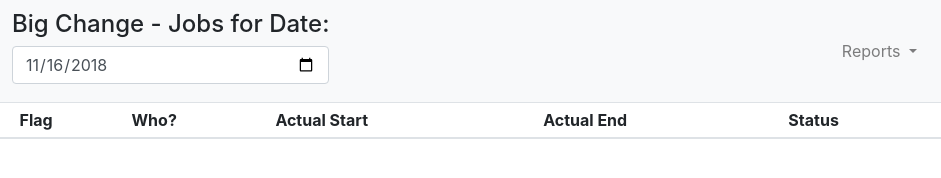
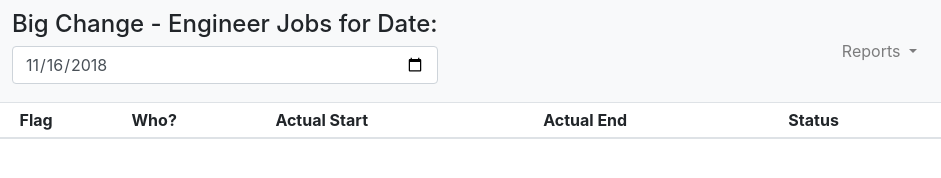
Before and after one commit to mcsquaredw/bc-dashboard, a website: page public/jobs-engineers.html in a window 1280 px wide. Shown: the full height of the page, 339-1280 px from the left. Drawn offline with nearby package versions, Linux system fonts and the light colour scheme; no server answers.

Commit message:
Updated page titles for Engineer and Surveyor job reports

```diff
--- a/public/jobs-engineers.html
+++ b/public/jobs-engineers.html
@@ -19,7 +19,7 @@
       <img src="img/jb-logo.png" />
     </a>
     <h4>
-      <label for="start">Big Change - Jobs for Date:</label>
+      <label for="start">Big Change - Engineer Jobs for Date:</label>
       <input type="date" class="form-control" id="start" name="start" min="2018-01-01" onchange="onkeyup"/>
     </h4>
     <div class="collapse navbar-collapse" id="navbarSupportedContent">
```
Also changed, not shown: public/jobs-surveyors.html (+1 -1 lines).
